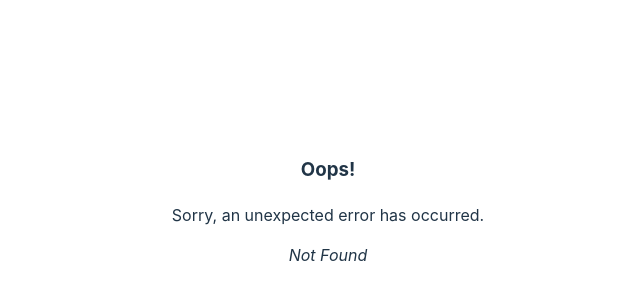
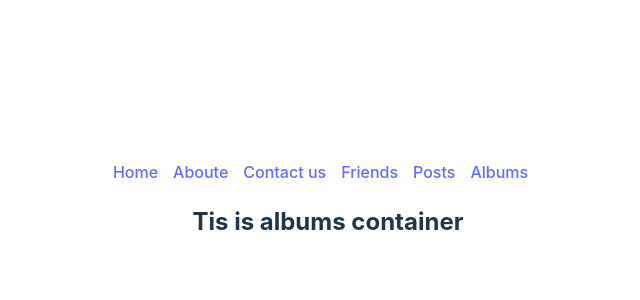
Before and after one commit to HmSani6699/react-width-router, a React (Vite) app: page /albums in a window 1280 px wide. Before the commit this address had no page. Shown: the part 190-490 px from the top of the page, without its empty margins (312-952 px from the left). Built offline with nearby package versions, Linux system fonts and the light colour scheme.

Commit message:
ad to albums container

```diff
--- /dev/null
+++ b/src/component/Albums/Albums.jsx
@@ -0,0 +1,11 @@
+import React from 'react';
+
+const Albums = () => {
+    return (
+        <div>
+            <h2>Tis is albums container</h2>
+        </div>
+    );
+};
+
+export default Albums;
--- a/src/component/Header/Header.jsx
+++ b/src/component/Header/Header.jsx
@@ -1,7 +1,6 @@
 import React from "react";
 import { Link } from "react-router-dom";
 import './Header.css'
-import Posts from "../Posts/Posts";
 
 const Header = () => {
   return (
@@ -11,6 +10,7 @@ const Header = () => {
       <Link to="/contact">Contact us</Link>
       <Link to="/friends">Friends</Link>
       <Link to='/posts'>Posts</Link>
+      <Link to='/albums'>Albums</Link>
     </nav>
   );
 };
--- a/src/main.jsx
+++ b/src/main.jsx
@@ -12,6 +12,7 @@ import Friends from "./component/Friends/Friends";
 import FriendDetails from "./component/FriendDetails/FriendDetails";
 import Posts from "./component/Posts/Posts";
 import PostDetail from "./component/PostDetail/PostDetail";
+import Albums from "./component/Albums/Albums";
 
 // const router = createBrowserRouter([
 //   {
@@ -64,6 +65,10 @@ const router = createBrowserRouter([
         loader:({params})=>fetch(`https://jsonplaceholder.typicode.com/posts/${params.postId}`)
       },
       {
+        path:'albums',
+        element:<Albums></Albums>
+      },
+      {
         path: "/about",
         element: <About></About>,
       },
```
Also changed, not shown: src/component/Albums/Albums.css (added).
